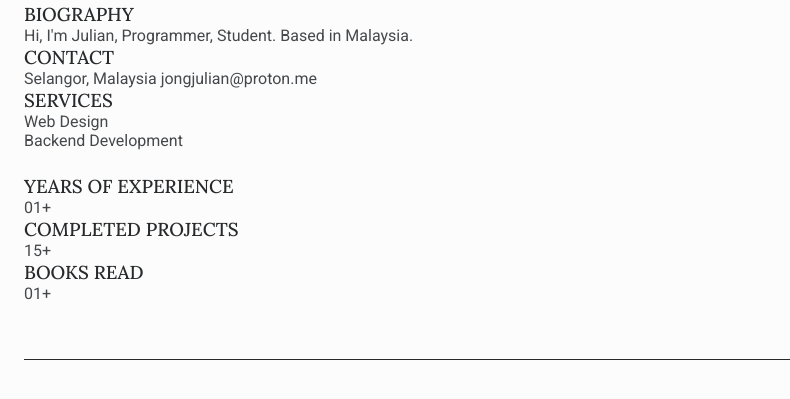
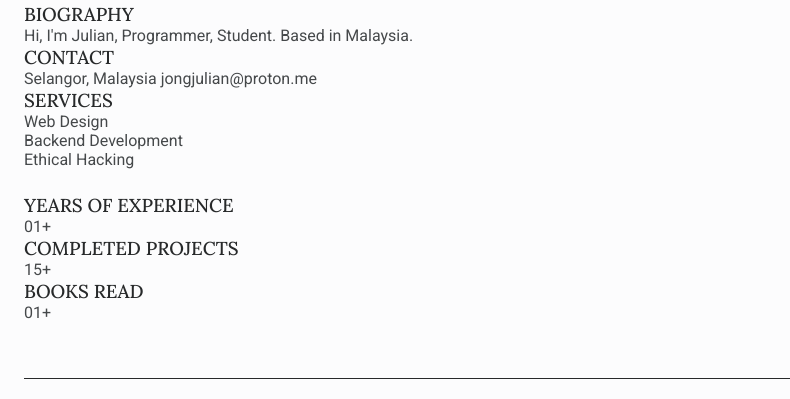
Before and after one commit to Unhyphenated/personal-portfolio, a plain HTML site: page index.html in a window 1280 px wide. Shown: the part 1445-1844 px from the top of the page, without its empty margins (0-790 px from the left). Drawn offline with nearby package versions, Linux system fonts and the light colour scheme; files that its build step writes are made by us from their sources; files whose address does not match are found by name.

Commit message:
Add "ethical hacking" to skills list.

```diff
--- a/index.html
+++ b/index.html
@@ -141,6 +141,7 @@
                         <p class="home__info-description">
                             Web Design <br>
                             Backend Development <br>
+                            Ethical Hacking
                         </p>
                     </div>
                 </div>
```
